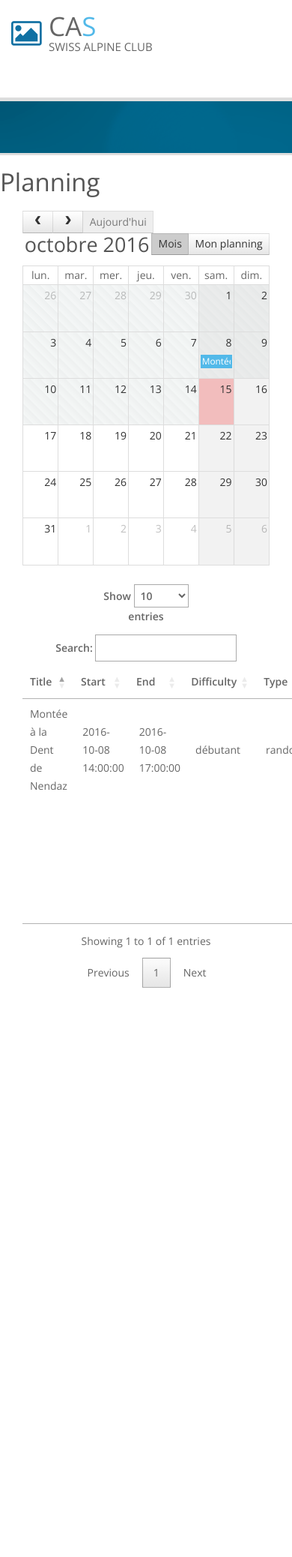
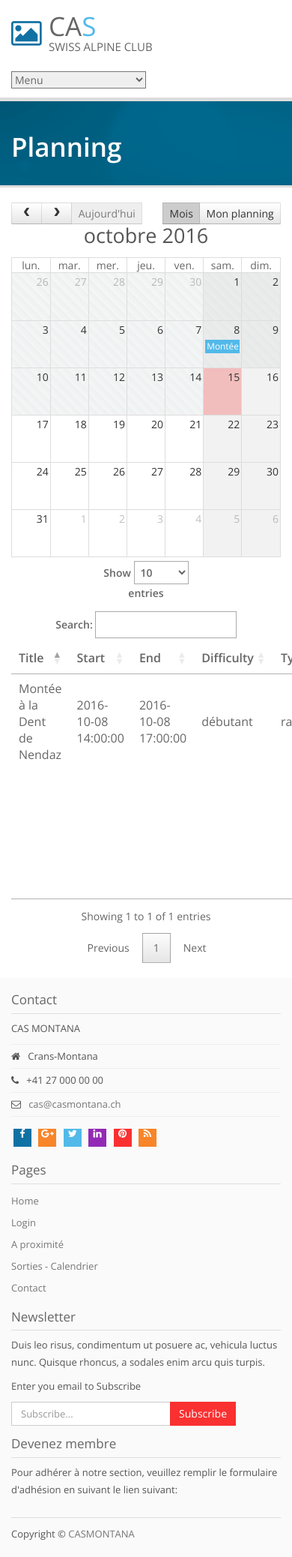
Before and after one commit to andreasfi/cas, a PHP site: page /cas/sorties in a window 390 px wide; the page is wider, and only the part inside the window is pictured. Shown: that part at 75% size. Before the commit the page ends 1317 px from the top of that part, so only its background shows below. Run offline with PHP 8.4, Linux system fonts and the light colour scheme; data comes from the database, SQL or seed files in the repository; lists and menus that the app fills with data are empty; some libraries are stand-ins or nearby versions.

Commit message:
Modification for calendar onclick and responsive menu

```diff
--- a/controllers/Class.sortiesController.php
+++ b/controllers/Class.sortiesController.php
@@ -10,6 +10,8 @@
 class sortiesController extends Controller{
 
     function sorties(){
+        $this->vars['pageTitle'] = "Planning";
+        $this->vars['pageMessage'] = "";
         $this->vars['propositions'] = json_encode(Event::fetch_all_events());
     }
 
--- a/views/footer.inc
+++ b/views/footer.inc
@@ -90,6 +90,7 @@
 		$('[data-toggle="tooltip"]').tooltip();
 	});
 </script>
+<script src="<?php echo URL_DIR;?>/js/custom.js"></script>
 
 <!-- This page JS -->
 
--- a/views/header.inc
+++ b/views/header.inc
@@ -2,11 +2,6 @@
 
 $lang = $this->lang;
 ?>
-
-<!DOCTYPE html
-     PUBLIC "-//W3C//DTD XHTML 1.0 Transitional//EN"
-     "http://www.w3.org/TR/xhtml1/DTD/xhtml1-transitional.dtd">
-
 <html xmlns="http://www.w3.org/1999/xhtml">
 	<head>
 		<title>cas</title>
@@ -17,7 +12,7 @@
         <meta name="author" content="605">
 
         <meta name="viewport" content="width=device-width, initial-scale=1.0">
-        <base href="<?php echo URL_DIR;?>">
+
         <link rel="stylesheet" href="<?php echo URL_DIR;?>/css/styles.css" type="text/css">
         <link href="<?php echo URL_DIR;?>/css/bootstrap.min.css" rel="stylesheet">
         <link rel="stylesheet" href="<?php echo URL_DIR;?>/css/settings.css" media="screen" />
@@ -27,7 +22,7 @@
         <link rel="stylesheet" href="<?php echo URL_DIR;?>/css/slider.css">
         <link href="<?php echo URL_DIR;?>/css/font-awesome.min.css" rel="stylesheet">
         <link href="<?php echo URL_DIR;?>/css/style.css" rel="stylesheet">
-        <link rel="stylesheet" href="css/contact.css">
+        <link rel="stylesheet" href="<?php echo URL_DIR;?>/css/contact.css">
         <!-- FULLCALENDAR JQUERY PLUGIN -->
         <link type="text/css" rel="stylesheet" href="<?php echo URL_DIR;?>/css/fullcalendar.css">
 
@@ -56,7 +51,7 @@
 		<!-- HTML5 Support for IE -->
 		<script src="<?php echo URL_DIR;?>/js/html5shiv.js"></script>
 		<!-- Custom JS -->
-		<script src="<?php echo URL_DIR;?>/js/custom.js"></script>
+
         <!-- Contact -->
         <script src="<?php echo URL_DIR;?>/js/MediaStreamRecorder.js"></script>
 
@@ -139,7 +134,7 @@
         <div class="container">
             <div class="row">
                 <div class="col-md-12">
-                    <h2 class="pull-left"></i id ="pageTitle"> <?php  if(isset($pageTitle)){ echo $pageTitle;}; ?></h2>
+                    <h2 class="pull-left"> <?php  if(isset($pageTitle)){ echo $pageTitle;}; ?></h2>
                     <div class="pull-right heading-meta"><?php  if(isset($pageMessage)){ echo $pageMessage; }; ?></div>
                 </div>
             </div>
--- a/views/sorties/sorties.php
+++ b/views/sorties/sorties.php
@@ -1,15 +1,19 @@
-<?php include_once ROOT_DIR . 'views/header.inc'; ?>
 
-<h1>Planning</h1>
+
+
+<?php
+
+$pageTitle = $this->vars['pageTitle'];
+$pageMessage = $this->vars['pageMessage'];
+include_once ROOT_DIR . 'views/header.inc'; ?>
+
+
 
 <div class="content">
     <div class="container">
-        <div id="calendar" class="fc fc-unthemed fc-ltr col-md-offset-1 col-md-10"></div>
-    </div>
-</div>
-
-<div class="content col-lg-12">
-    <div class="container">
+        <div class="row">
+            <div id="calendar" class="fc fc-unthemed fc-ltr col-md-offset-1 col-md-10"></div>
+        </div>
         <table id="datatable">
             <thead>
             <tr>
@@ -21,7 +25,6 @@
                 <th>Category</th>
             </tr>
             </thead>
-        </table>
         </table>
     </div>
 </div>
@@ -65,6 +68,7 @@
 
             //init calendar
             item_calendar = {};
+            item_calendar['idEvent'] = event['id'];
             item_calendar['title'] = event['title'];
             item_calendar['start'] = event['start_date'];
             item_calendar['constraint'] = 'businessHours';
@@ -110,7 +114,10 @@
             navLinks: true, // can click day/week names to navigate views
             businessHours: true, // display business hours
             editable: true,
-            events: calendar_data
+            events: calendar_data,
+            eventClick: function(calEvent, jsEvent, view) {
+                window.location.replace("<?php echo URL_DIR; ?>/sorties/details/"+calEvent.idEvent);
+            }
         });
     }
 
@@ -135,4 +142,8 @@
             data: datatable_data
         });
     }
+
 </script>
+<?php
+
+include_once ROOT_DIR.'views/footer.inc';
```
